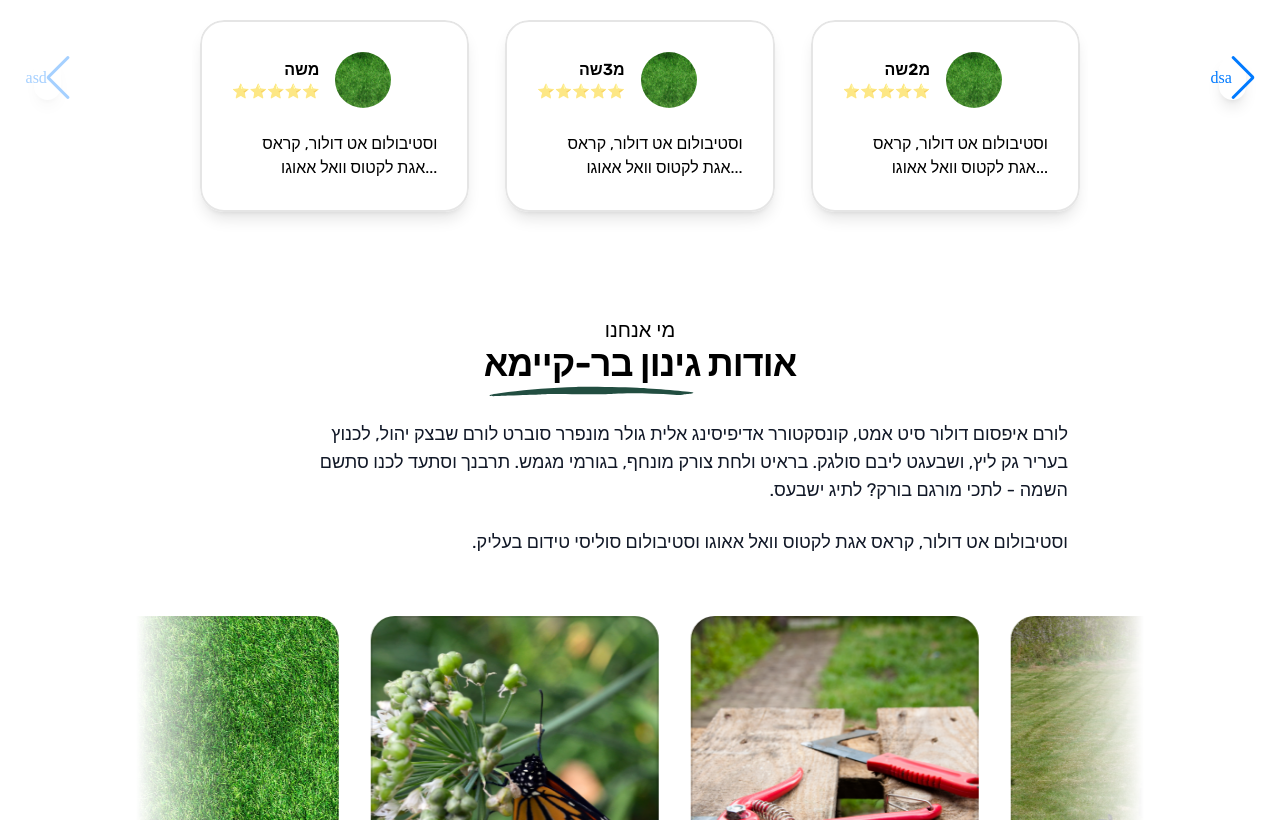
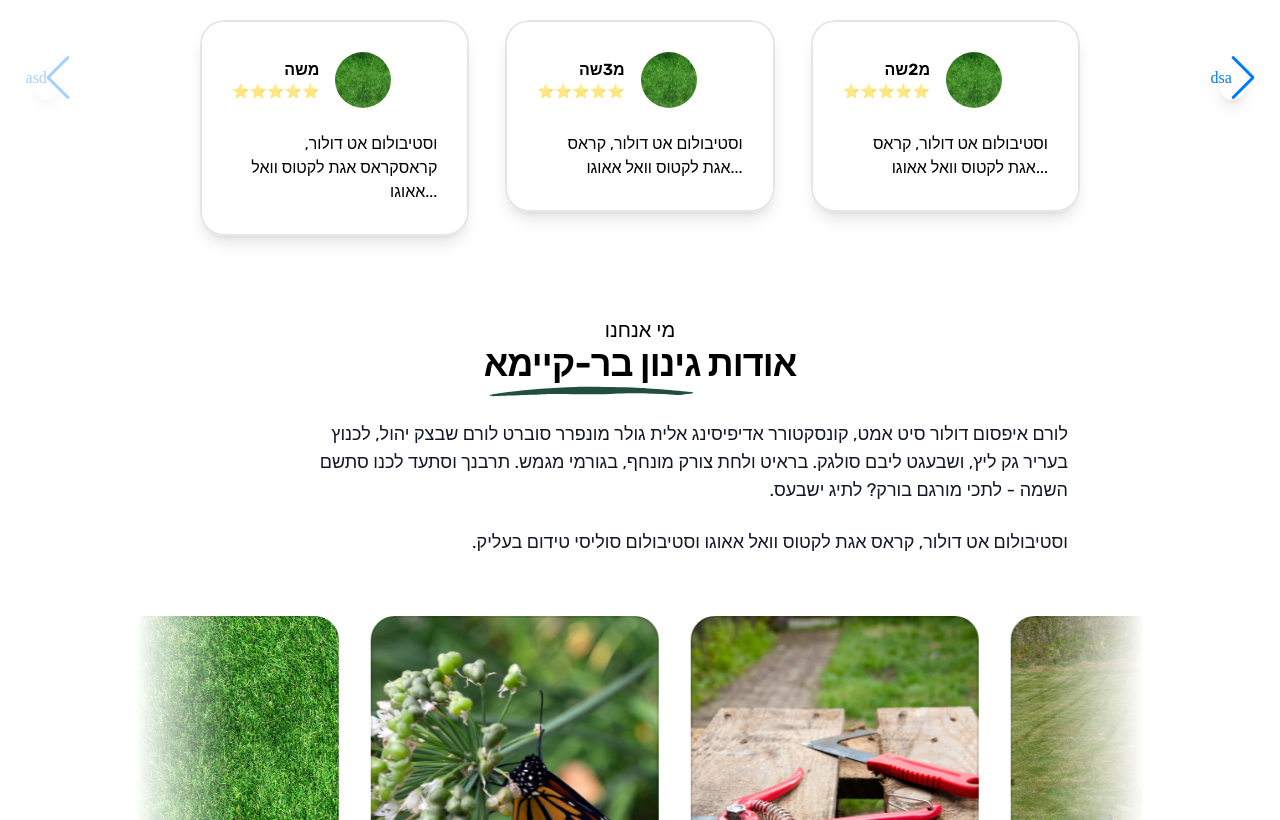
Before and after one commit to MosesLevin/Shirel-Gardening, a Next.js app: page / in a window 1280 px wide. Shown: the part 2360-3180 px from the top of the page. Built offline with nearby package versions, Linux system fonts and the light colour scheme; a web font is replaced by a local one.

Commit message:
reviews text change

```diff
--- a/src/app/sections/Reviews.tsx
+++ b/src/app/sections/Reviews.tsx
@@ -22,7 +22,7 @@ export default function Reviews() {
   const reviews: Review[] = [
     {
       name: 'משה',
-      text: 'וסטיבולום אט דולור, קראס אגת לקטוס וואל אאוגו...',
+      text: 'וסטיבולום אט דולור, קראסקראס אגת לקטוס וואל אאוגו...',
       profileAvatar: Client1,
       stars: 5,
     },
```
